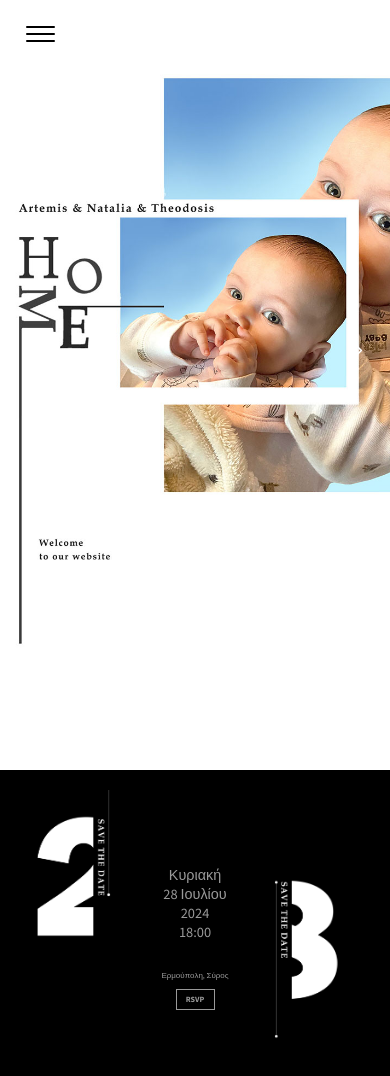
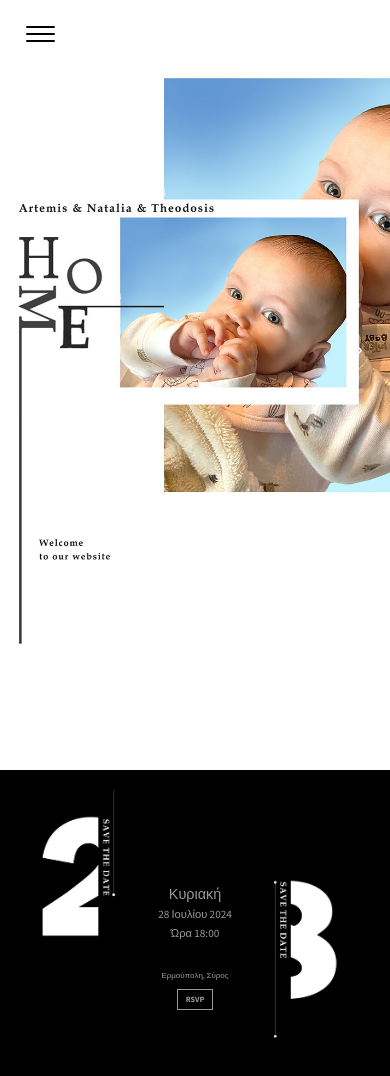
Before and after one commit to dodosiz/wedding-site, a Next.js app: page / in a window 390 px wide. Shown: the top 1076 px of the page. Built offline with nearby package versions, Linux system fonts and the light colour scheme.

Commit message:
Font changes

```diff
--- a/app/ui/widgets/home/saveTheDate.module.css
+++ b/app/ui/widgets/home/saveTheDate.module.css
@@ -38,6 +38,10 @@
 .timeline_date {
   margin-bottom: 20px;
   font-size: 1.8em;
+}
+
+.timeline_date > span {
+  font-size: 1.3rem;
 }
 
 .timeline_silenced {
@@ -100,6 +104,9 @@
   .timeline_date {
     margin-bottom: 20px;
   }
+  .timeline_date > span {
+    font-size: 0.7rem;
+  }
   .rsvp_button {
     padding: 0.45em 1em;
     margin-bottom: 30px;
--- a/app/ui/widgets/home/saveTheDate.tsx
+++ b/app/ui/widgets/home/saveTheDate.tsx
@@ -44,9 +44,9 @@ export function SaveTheDate({ topDesktop, topMobile }: SaveTheDateProps) {
           <br />
           28 Ιουλίου 2024
           <br />
-          18:00
+          <span>Ώρα 18:00</span>
         </p>
-        <p className={styles.timeline_place}>Ερμούπολη, Σύρος</p>
+        <p>Ερμούπολη, Σύρος</p>
         <Link className={styles.rsvp_button} href="/rsvp">
           RSVP
         </Link>
@@ -58,11 +58,11 @@ export function SaveTheDate({ topDesktop, topMobile }: SaveTheDateProps) {
         <p className={styles.timeline_date}>
           Κυριακή
           <br />
-          28 Ιουλίου 2024
+          <span>28 Ιουλίου 2024</span>
           <br />
-          18:00
+          <span>Ώρα 18:00</span>
         </p>
-        <p className={styles.timeline_place}>Ερμούπολη, Σύρος</p>
+        <p>Ερμούπολη, Σύρος</p>
         <Link className={styles.rsvp_button} href="/rsvp">
           RSVP
         </Link>
```
Also changed, not shown: public/usual_suspects/mobile/2.png.
